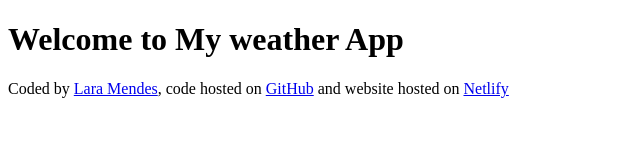
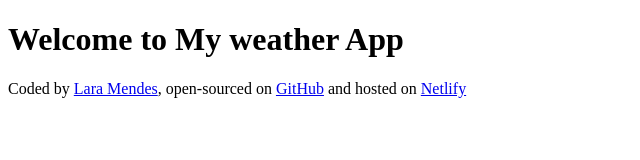
Before and after one commit to LaraMendesss/weather-project-laramendes, a plain HTML site: page index.html in a window 1280 px wide. Shown: the whole page, without its empty margins (0-640 px from the left). Drawn offline with Linux system fonts and the light colour scheme.

Commit message:
Changes on footer

```diff
--- a/index.html
+++ b/index.html
@@ -7,7 +7,7 @@
 </head>
 <body>
     <h1>Welcome to My weather App</h1>
-    <footer> Coded by <a href="https://github.com/LaraMendesss" alt="">Lara Mendes</a>, code hosted on <a href="https://github.com/LaraMendesss/weather-project-laramendes">GitHub</a> and website hosted on <a href="https://laraweatherapp.netlify.app/">Netlify</a>
+    <footer> Coded by <a href="https://github.com/LaraMendesss" alt="">Lara Mendes</a>, open-sourced on <a href="https://github.com/LaraMendesss/weather-project-laramendes">GitHub</a> and hosted on <a href="https://laraweatherapp.netlify.app/">Netlify</a>
 
     </footer>
 </body>
```
